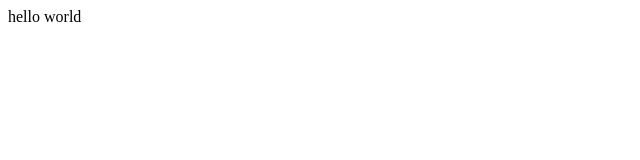
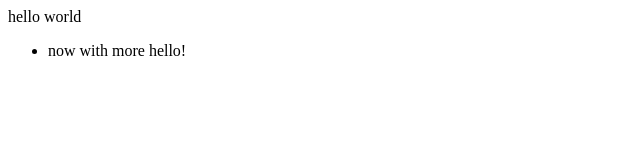
Before and after one commit to martypdx/martypdx.github.io, a plain HTML site: page index.html in a window 1280 px wide. Shown: the whole page, without its empty margins (0-640 px from the left). Drawn offline with Linux system fonts and the light colour scheme.

Commit message:
test update after published

```diff
--- a/index.html
+++ b/index.html
@@ -1 +1,4 @@
 <p>hello world</p>
+<ul>
+	<li>now with more hello!</li>
+</ul>
```
